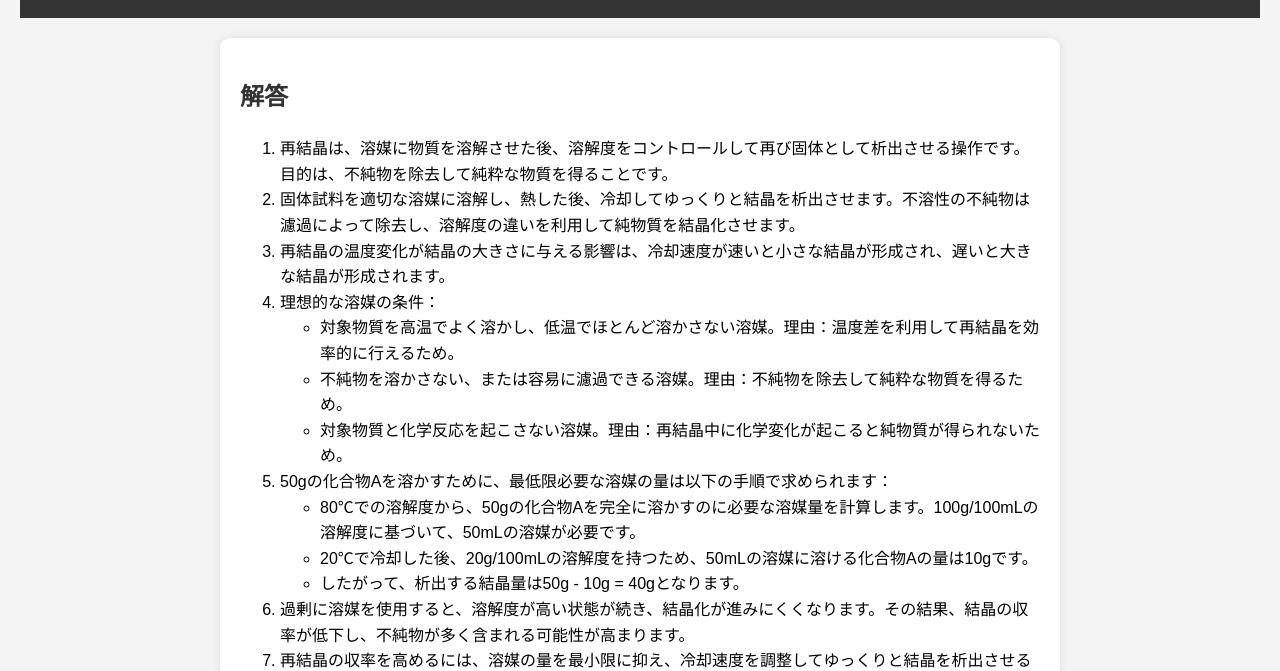
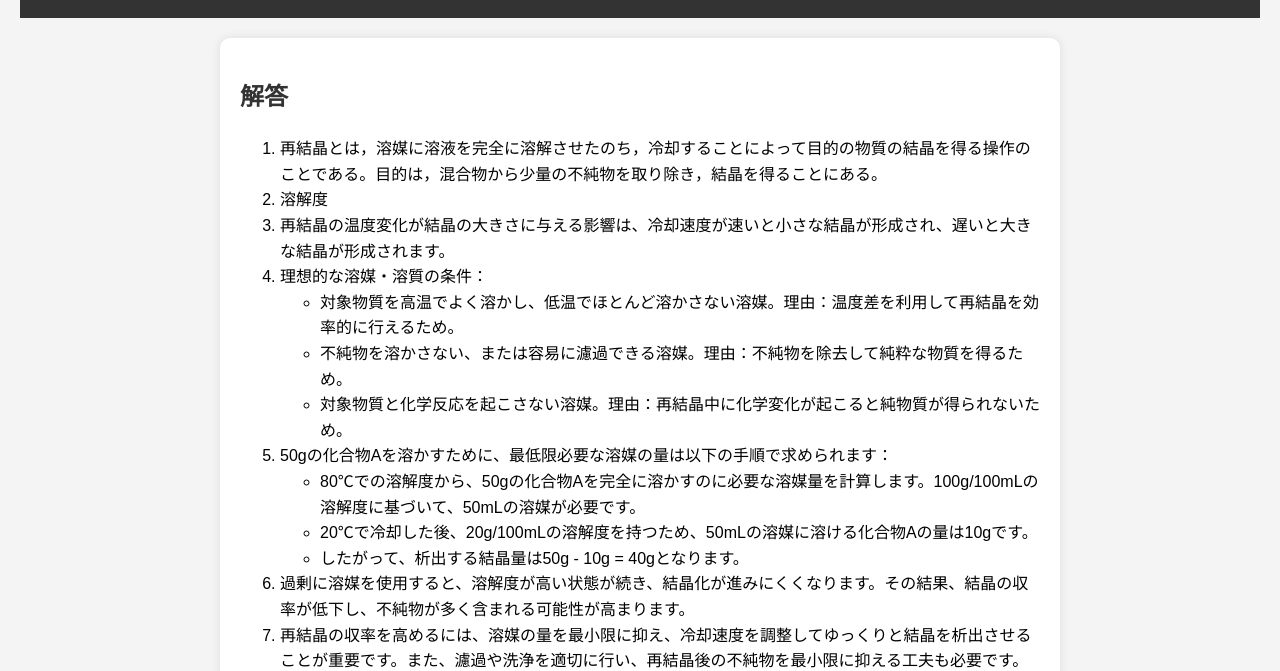
Before and after one commit to mikan1016/solubility-question, a plain HTML site: page answer.html in a window 1280 px wide. Shown: the part 116-787 px from the top of the page. Drawn offline with Linux system fonts and the light colour scheme.

Commit message:
Update answer.html

```diff
--- a/answer.html
+++ b/answer.html
@@ -60,10 +60,10 @@
     <section>
         <h2>解答</h2>
         <ol>
-            <li>再結晶は、溶媒に物質を溶解させた後、溶解度をコントロールして再び固体として析出させる操作です。目的は、不純物を除去して純粋な物質を得ることです。</li>
-            <li>固体試料を適切な溶媒に溶解し、熱した後、冷却してゆっくりと結晶を析出させます。不溶性の不純物は濾過によって除去し、溶解度の違いを利用して純物質を結晶化させます。</li>
+            <li>再結晶とは，溶媒に溶液を完全に溶解させたのち，冷却することによって目的の物質の結晶を得る操作のことである。目的は，混合物から少量の不純物を取り除き，結晶を得ることにある。</li>
+            <li>溶解度</li>
             <li>再結晶の温度変化が結晶の大きさに与える影響は、冷却速度が速いと小さな結晶が形成され、遅いと大きな結晶が形成されます。</li>
-            <li>理想的な溶媒の条件：
+            <li>理想的な溶媒・溶質の条件：
                 <ul>
                     <li>対象物質を高温でよく溶かし、低温でほとんど溶かさない溶媒。理由：温度差を利用して再結晶を効率的に行えるため。</li>
                     <li>不純物を溶かさない、または容易に濾過できる溶媒。理由：不純物を除去して純粋な物質を得るため。</li>
```
